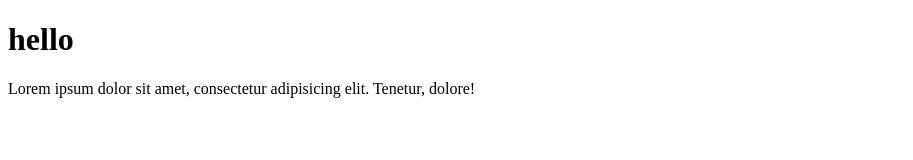
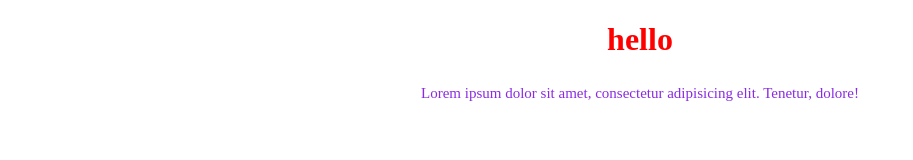
Before and after one commit to muzcant/my-work-3518, a plain HTML site: page index.html in a window 1280 px wide. Shown: the whole page, without its empty margins (0-913 px from the left). Drawn offline with Linux system fonts and the light colour scheme.

Commit message:
add some styles

```diff
--- a/index.html
+++ b/index.html
@@ -5,6 +5,7 @@
     <meta http-equiv="X-UA-Compatible" content="IE=edge">
     <meta name="viewport" content="width=device-width, initial-scale=1.0">
     <title>Document</title>
+    <link rel="stylesheet" href="styles/style.css">
 </head>
 <body>
     <h1>hello</h1>
--- /dev/null
+++ b/styles/style.css
@@ -0,0 +1,18 @@
+body{
+    margin: 0;
+    padding: 0;
+    box-sizing: border-box;
+}
+
+h1{
+    color: red;
+    text-align: center;
+    margin-bottom: 25px;
+}
+
+p{
+    text-align: center;
+    font-size: 15px;
+    line-height: 20px;
+    color: blueviolet;
+}
```
